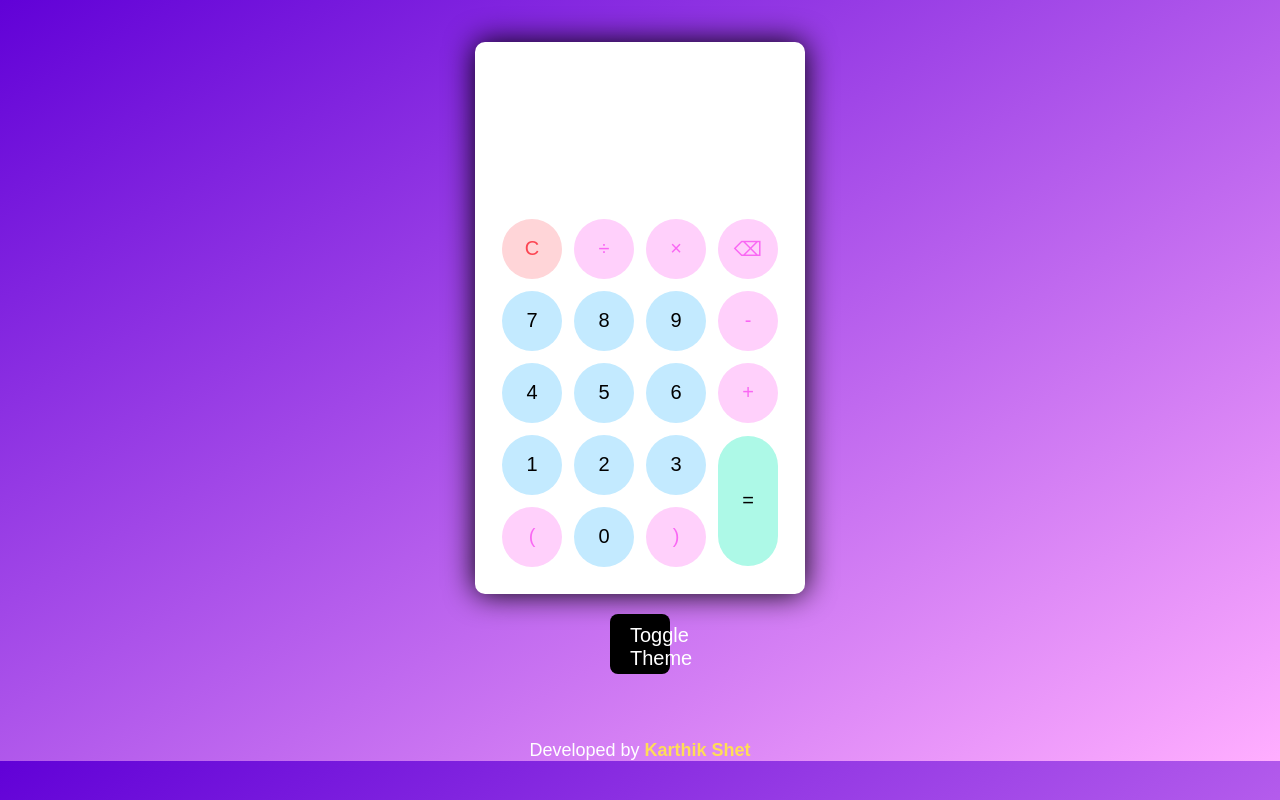
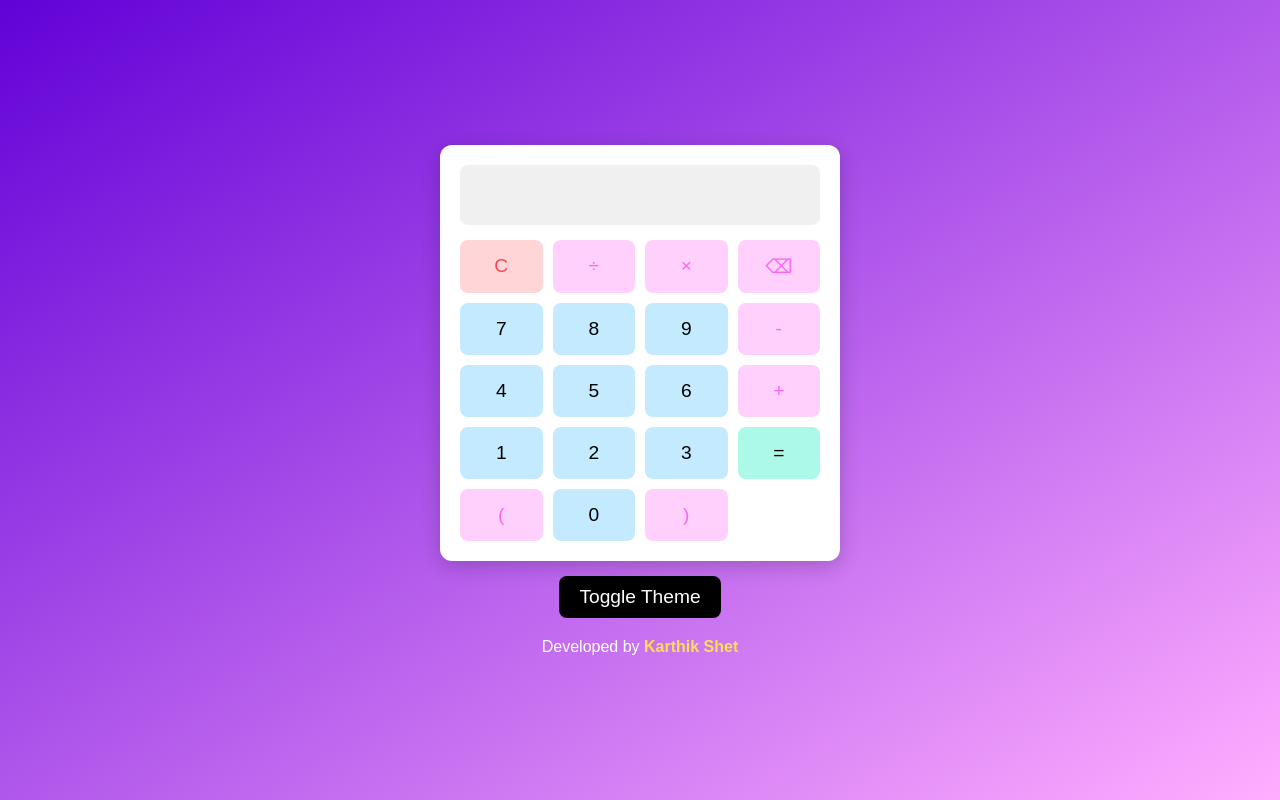
Before and after one commit to karthikrshet/modern-calculator, a plain HTML site: page index.html in a window 1280 px wide. Drawn offline with Linux system fonts and the light colour scheme.

Commit message:
Update index.html

```diff
--- a/index.html
+++ b/index.html
@@ -1,110 +1,204 @@
 <!DOCTYPE html>
 <html lang="en">
+
 <head>
-    <meta charset="UTF-8">
+    <meta charset="UTF-8" />
+    <meta name="viewport" content="width=device-width, initial-scale=1.0" />
     <title>Modern Calculator</title>
-    <link rel="stylesheet" href="style.css">
+    <style>
+        * {
+            margin: 0;
+            padding: 0;
+            box-sizing: border-box;
+        }
+
+        body {
+            font-family: 'Arial', sans-serif;
+            background: linear-gradient(to bottom right, #6101d7, #ffaeff);
+            transition: background 0.3s, color 0.3s;
+            min-height: 100vh;
+            display: flex;
+            flex-direction: column;
+            align-items: center;
+            justify-content: center;
+            padding: 20px;
+        }
+
+        .container {
+            display: flex;
+            flex-direction: column;
+            align-items: center;
+            width: 100%;
+            max-width: 400px;
+        }
+
+        .calculator {
+            background: #ffffff;
+            border-radius: 12px;
+            padding: 20px;
+            box-shadow: 0 5px 20px rgba(0, 0, 0, 0.2);
+            width: 100%;
+        }
+
+        #display {
+            min-height: 60px;
+            max-width: 100%;
+            background: #f0f0f0;
+            border-radius: 8px;
+            padding: 10px;
+            font-size: 1.5rem;
+            text-align: right;
+            overflow-x: auto;
+            word-break: break-all;
+            margin-bottom: 15px;
+        }
+
+        .buttons {
+            display: grid;
+            grid-template-columns: repeat(4, 1fr);
+            gap: 10px;
+        }
+
+        button {
+            font-size: 1.2rem;
+            padding: 15px;
+            border: none;
+            border-radius: 8px;
+            cursor: pointer;
+            transition: background 0.2s, transform 0.2s;
+        }
+
+        button:hover {
+            transform: scale(1.05);
+        }
+
+        .btn-number {
+            background: #c3eaff;
+            color: #000;
+        }
+
+        .btn-operator {
+            background: #ffd0fb;
+            color: #f967f3;
+        }
+
+        .btn-equal {
+            background: #adf9e7;
+            color: #000;
+            grid-column: span 1;
+        }
+
+        button#clear {
+            background: #ffd5d8;
+            color: #fc4552;
+        }
+
+        button#toggleTheme {
+            margin-top: 15px;
+            background: #000;
+            color: #fff;
+            padding: 10px 20px;
+            border-radius: 8px;
+        }
+
+        footer {
+            text-align: center;
+            color: #fff;
+            margin-top: 20px;
+            font-size: 1rem;
+        }
+
+        footer strong {
+            color: #ffdd57;
+        }
+
+        .dark-mode {
+            background: #222;
+            color: #fff;
+        }
+
+        .dark-mode .calculator {
+            background: #333;
+        }
+
+        @media (max-width: 400px) {
+            button {
+                font-size: 1rem;
+                padding: 12px;
+            }
+        }
+    </style>
 </head>
+
 <body>
     <div class="container">
         <div class="calculator">
-            <div class="display-screen">
-                <div id="display"></div>
-            </div>
+            <div id="display" aria-label="Calculator display"></div>
             <div class="buttons">
-                <table>
-                    <tr>
-                        <td><button class="btn-operator" id="clear">C</button></td>
-                        <td><button class="btn-operator" id="/">&divide;</button></td>
-                        <td><button class="btn-operator" id="*">&times;</button></td>
-                        <td><button class="btn-operator" id="backspace">&#x232B;</button></td>
-                    </tr>
-                    <tr>
-                        <td><button class="btn-number" id="7">7</button></td>
-                        <td><button class="btn-number" id="8">8</button></td>
-                        <td><button class="btn-number" id="9">9</button></td>
-                        <td><button class="btn-operator" id="-">-</button></td>
-                    </tr>
-                    <tr>
-                        <td><button class="btn-number" id="4">4</button></td>
-                        <td><button class="btn-number" id="5">5</button></td>
-                        <td><button class="btn-number" id="6">6</button></td>
-                        <td><button class="btn-operator" id="+">+</button></td>
-                    </tr>
-                    <tr>
-                        <td><button class="btn-number" id="1">1</button></td>
-                        <td><button class="btn-number" id="2">2</button></td>
-                        <td><button class="btn-number" id="3">3</button></td>
-                        <td rowspan="2"><button class="btn-equal" id="equal">=</button></td>
-                    </tr>
-                    <tr>
-                        <td><button class="btn-operator" id="(">(</button></td>
-                        <td><button class="btn-number" id="0">0</button></td>
-                        <td><button class="btn-operator" id=")">)</button></td>
-                    </tr>
-                </table>
+                <button class="btn-operator" id="clear">C</button>
+                <button class="btn-operator" id="/">&#247;</button>
+                <button class="btn-operator" id="*">&times;</button>
+                <button class="btn-operator" id="backspace">&#x232B;</button>
+
+                <button class="btn-number" id="7">7</button>
+                <button class="btn-number" id="8">8</button>
+                <button class="btn-number" id="9">9</button>
+                <button class="btn-operator" id="-">-</button>
+
+                <button class="btn-number" id="4">4</button>
+                <button class="btn-number" id="5">5</button>
+                <button class="btn-number" id="6">6</button>
+                <button class="btn-operator" id="+">+</button>
+
+                <button class="btn-number" id="1">1</button>
+                <button class="btn-number" id="2">2</button>
+                <button class="btn-number" id="3">3</button>
+                <button class="btn-equal" id="equal">=</button>
+
+                <button class="btn-operator" id="(">(</button>
+                <button class="btn-number" id="0">0</button>
+                <button class="btn-operator" id=")">)</button>
             </div>
         </div>
-        <div class="theme-toggle">
+
         <button id="toggleTheme">Toggle Theme</button>
     </div>
-    </div>
+
     <footer>
         Developed by <strong>Karthik Shet</strong>
     </footer>
+
     <script>
         const display = document.querySelector("#display");
-const buttons = document.querySelectorAll("button");
+        const buttons = document.querySelectorAll(".buttons button");
         const toggleBtn = document.getElementById("toggleTheme");
         const body = document.body;
 
-buttons.forEach((item) => {
-  item.onclick = () => {
-    if (item.id == "clear") {
+        buttons.forEach(button => {
+            button.addEventListener("click", () => {
+                const id = button.id;
+
+                if (id === "clear") {
                     display.innerText = "";
-    } else if (item.id == "backspace") {
-      let string = display.innerText.toString();
-      display.innerText = string.substr(0, string.length - 1);
-    } else if (display.innerText != "" && item.id == "equal") {
+                } else if (id === "backspace") {
+                    display.innerText = display.innerText.slice(0, -1);
+                } else if (id === "equal") {
                     try {
-        display.innerText = eval(display.innerText);
+                        display.innerText = eval(display.innerText) || "0";
                     } catch {
                         display.innerText = "Error!";
-        setTimeout(() => (display.innerText = ""), 1500);
+                        setTimeout(() => display.innerText = "", 1500);
                     }
-    } else if (display.innerText == "" && item.id == "equal") {
-      display.innerText = "Empty!";
-      setTimeout(() => (display.innerText = ""), 1500);
                 } else {
-      display.innerText += item.id;
+                    display.innerText += id;
                 }
-  };
+            });
         });
 
-// Theme Toggle
-toggleBtn.onclick = () => {
+        toggleBtn.addEventListener("click", () => {
             body.classList.toggle("dark-mode");
-};
+        });
     </script>
-<style>
-* { margin: 0; padding: 0; box-sizing: border-box; }
-body { font-family: sans-serif; background: linear-gradient(to bottom right, rgb(97, 1, 215), rgb(255, 174, 255)); transition: 0.3s; }
-.container { display: flex; flex-direction: column; align-items: center; justify-content: center; height: 90vh; }
-.calculator { padding: 20px; border-radius: 10px; box-shadow: 0 0 30px #000; background: #fff; }
-#display { margin: 0 10px; height: 150px; max-width: 270px; font-size: 30px; text-align: right; overflow-x: auto; }
-button { height: 60px; width: 60px; border-radius: 30px; margin: 5px; font-size: 20px; cursor: pointer; transition: transform 0.2s, box-shadow 0.2s; border: none; }
-button:hover { transform: scale(1.05); box-shadow: 0 3px 10px rgba(0,0,0,0.2); }
-button#equal { height: 130px; }
-.btn-number { background: #c3eaff; color: #000; }
-.btn-operator { background: #ffd0fb; color: #f967f3; }
-.btn-equal { background: #adf9e7; color: #000; }
-button#clear { background: #ffd5d8; color: #fc4552; }
-.theme-toggle { margin-top: 15px; }
-#toggleTheme { background: #000; color: #fff; padding: 10px 20px; border-radius: 8px; }
-footer { text-align: center; color: #fff; margin-top: 20px; font-size: 18px; }
-footer strong { color: #ffdd57; }
-.dark-mode { background: #222; color: #fff; }
-.dark-mode .calculator { background: #333; }
-</style>
 </body>
+
 </html>
```
Lines whose indentation alone changed are shown as unchanged.
